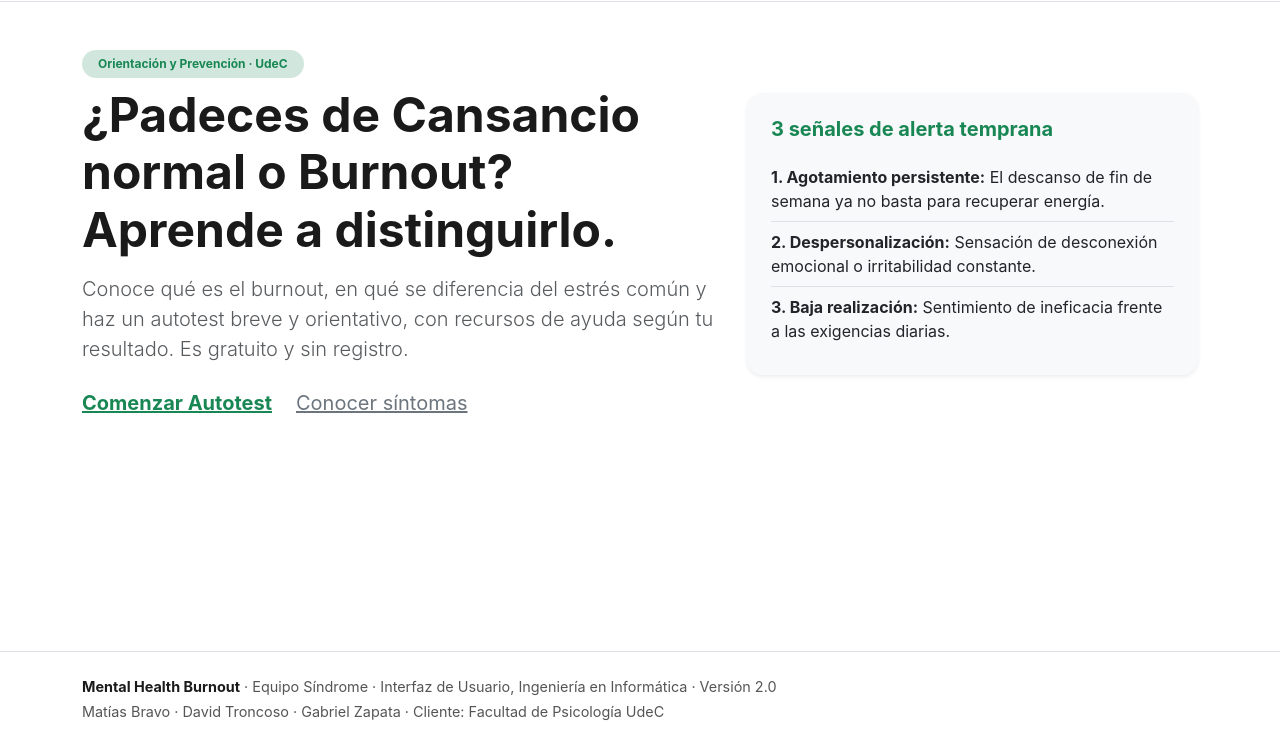
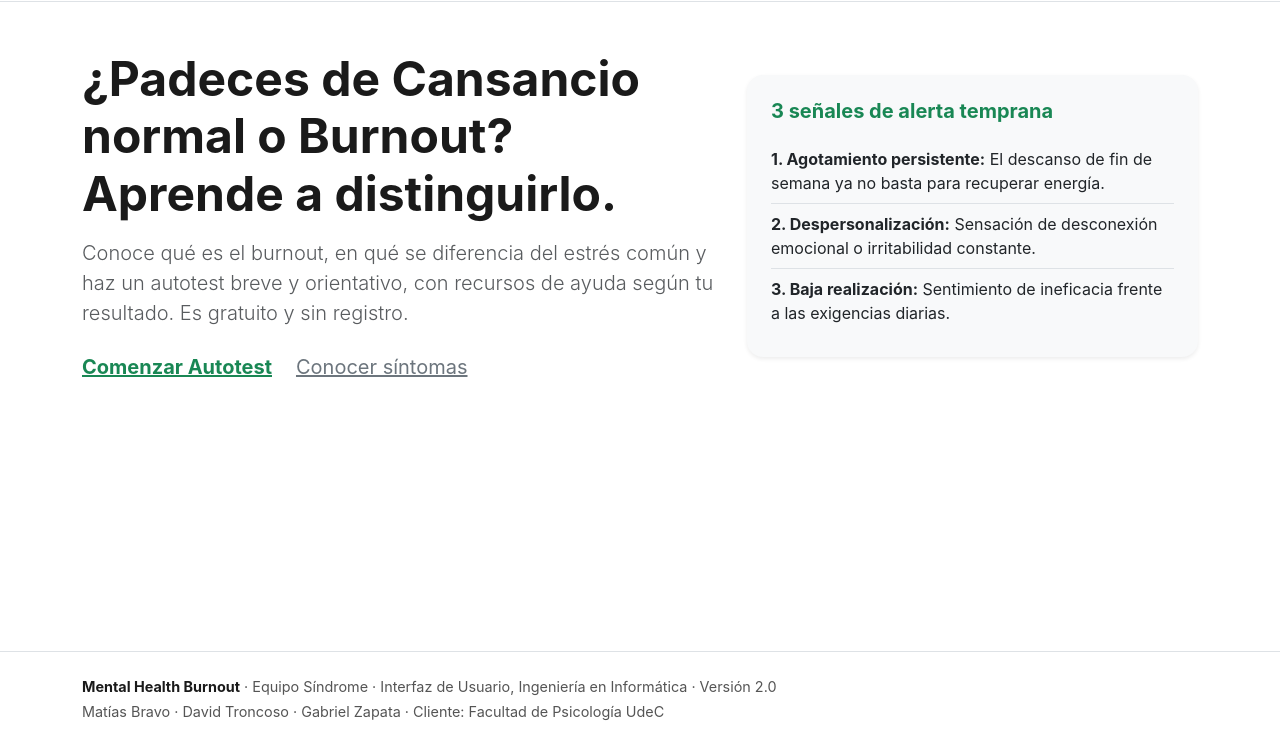
Before and after one commit to gabrielzapata-maker/BurnoutIPVG, a plain HTML site: page index.html in a window 1280 px wide. Shown: the part 53-800 px from the top of the page. Drawn offline with nearby package versions, Linux system fonts and the light colour scheme.

Commit message:
Remove badge from the homepage section

```diff
--- a/index.html
+++ b/index.html
@@ -41,7 +41,6 @@
     <section id="inicio" class="pagina container">
       <div class="row align-items-center g-4">
         <div class="col-lg-7">
-          <span class="badge bg-success-subtle text-success mb-2 px-3 py-2 rounded-pill">Orientación y Prevención · UdeC</span>
           <h1 class="display-5 fw-bold mb-3">¿Padeces de Cansancio normal o Burnout? Aprende a distinguirlo.</h1>
           <p class="lead text-muted mb-4">Conoce qué es el burnout, en qué se diferencia del estrés común y haz un autotest breve y orientativo, con recursos de ayuda según tu resultado. Es gratuito y sin registro.</p>
           <div class="d-flex flex-wrap gap-4">
```
